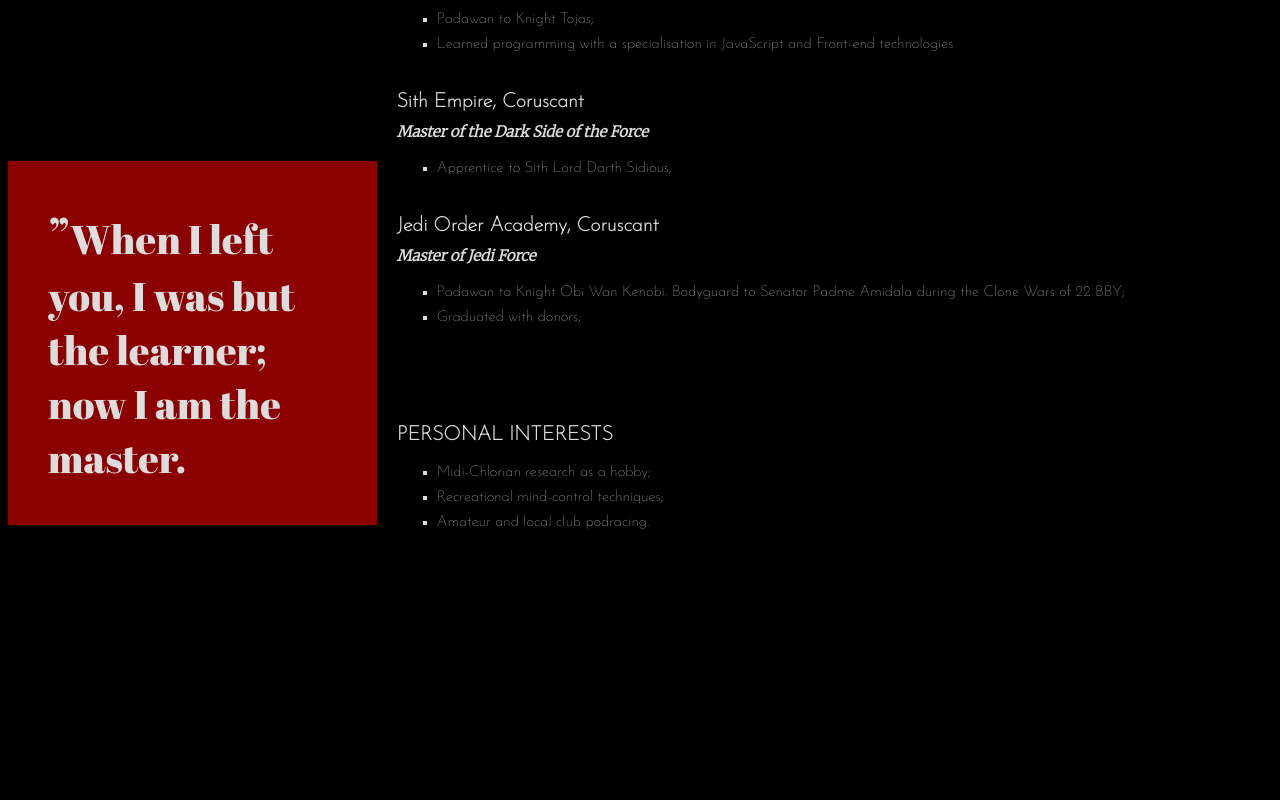
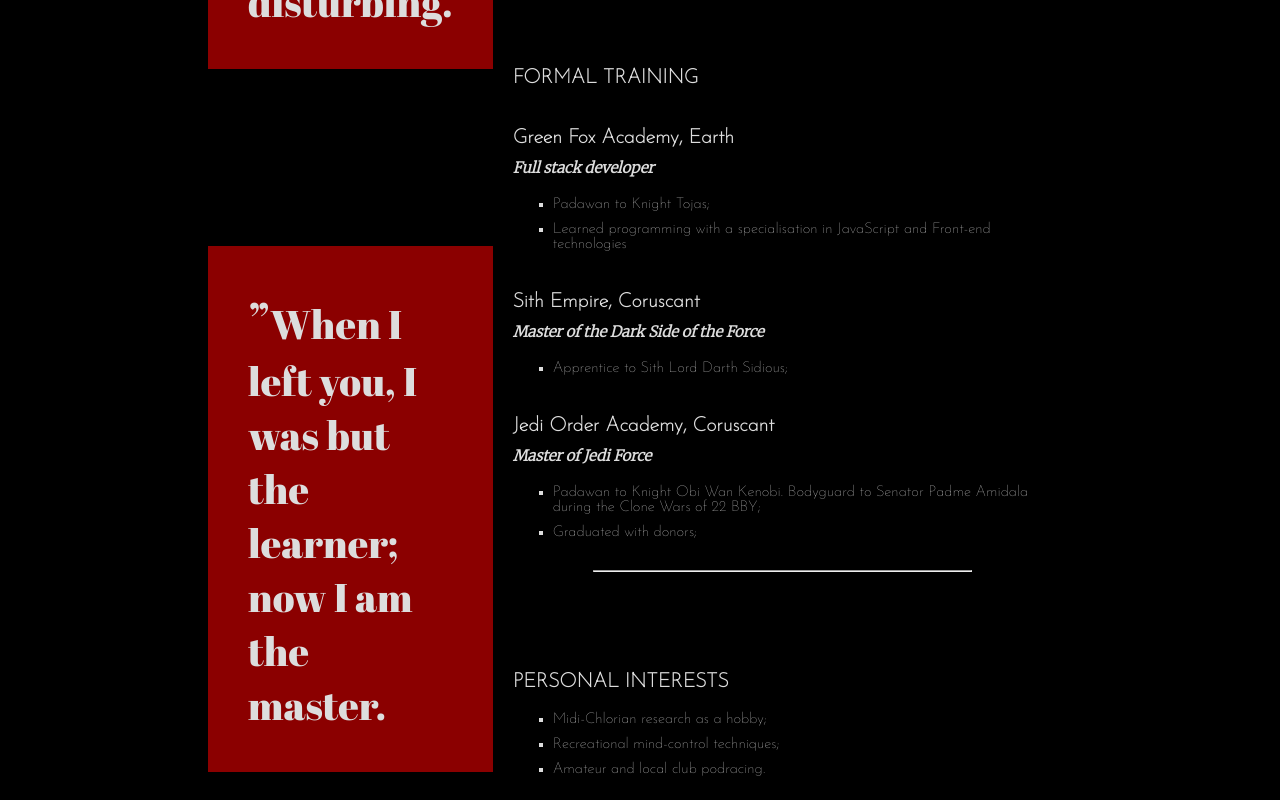
Before and after one commit to donatmolnar/donatmolnar.github.io, a plain HTML site: page index.html in a window 1280 px wide. Shown: the part 1333-2133 px from the top of the page. Before the commit the page ends 1886 px from the top, so only its background shows below. Drawn offline with Linux system fonts and the light colour scheme.

Commit message:
removing unnecesary lines

```diff
--- a/index.html
+++ b/index.html
@@ -2,15 +2,12 @@
 <html lang="en" >
   <head>
     <meta charset="UTF-8">
-  <title>CodePen - Day 6 - Anakin Skywalker</title>
+    <title>Anakin Skywalker Online CV</title>
     <link href="https://fonts.googleapis.com/css2?family=Abril+Fatface&family=Josefin+Sans:wght@100&family=Merriweather:wght@300&display=swap" rel="stylesheet"><meta name="viewport" content="width=device-width, initial-scale=1">
     <link href="https://fonts.googleapis.com/css2?family=Amatic+SC:wght@700&display=swap" rel="stylesheet">
     <link rel="stylesheet" href="./style.css">
-
   </head>
   <body>
-<!-- partial:index.partial.html -->
-<html>
     <div class="navigation">
       <a href="#intro">BIO</a>
       <a href="#achievements">Achievements</a>
@@ -82,7 +79,7 @@ First ever Imperial Supreme Commander;</li>
           <li>Padawan to Knight Obi Wan Kenobi. Bodyguard to Senator Padme Amidala during the Clone Wars of 22 BBY;</li>
           <li>Graduated with donors;</li>
         </ul>
-
+        <hr>
         <h3>Personal interests</h3>
         <ul>
           <li>Midi-Chlorian research as a hobby;</li>
@@ -90,10 +87,6 @@ First ever Imperial Supreme Commander;</li>
           <li>Amateur and local club podracing.</li>
         </ul>
       </main>
-
     </div>
-</html>
-<!-- partial -->
-
   </body>
 </html>
--- a/style.css
+++ b/style.css
@@ -1,6 +1,7 @@
 html {
   background: black;
   color: #dddddd;
+  margin: 0 200px;
 }
 
 .navigation {
```
Lines whose indentation alone changed are shown as unchanged.
